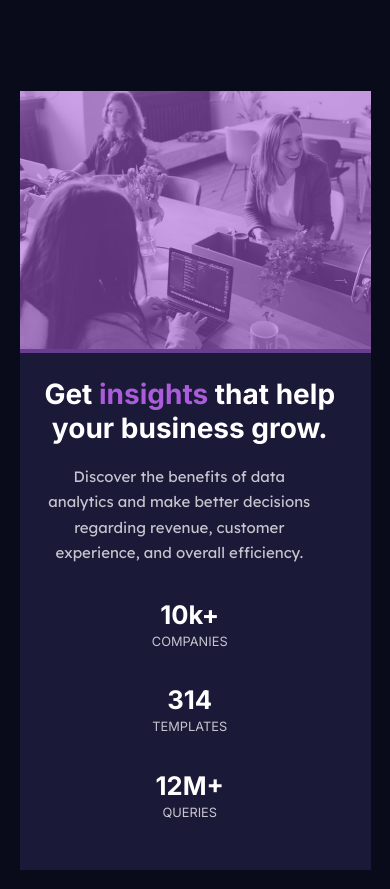
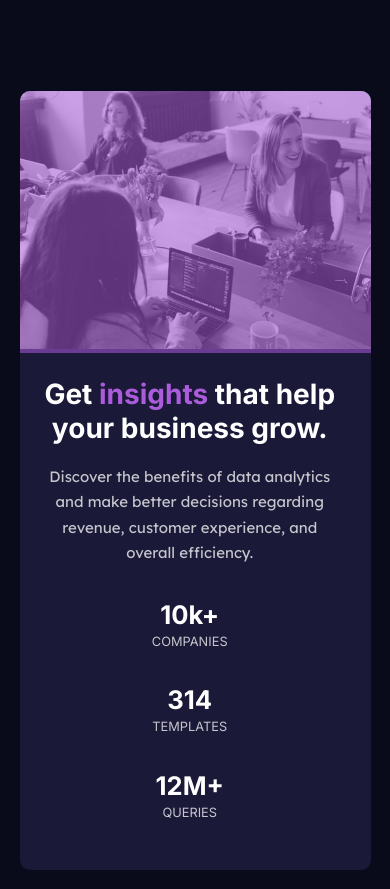
Before and after one commit to MaxTarasevich/stats-preview-card-component, a plain HTML site: page index.html in a window 390 px wide. Drawn offline with Linux system fonts and the light colour scheme.

Commit message:
fix: border radius, padding in mobile desine

```diff
--- a/style.css
+++ b/style.css
@@ -35,6 +35,8 @@ ul{
     max-width: 1100px;
     margin: 12% auto 0;
     background-color: var(--card-bg);
+    border-radius: 10px;
+    overflow: hidden;
 }
 
 .card-content{
@@ -86,6 +88,7 @@ ul{
 .card-image{
   min-width: 48.5%;
   position: relative;
+
 }
 
 .card-image::before{
@@ -127,6 +130,7 @@ ul{
         flex-wrap: nowrap;
         text-align: center;
         margin: 26% auto 0;
+        max-width: 550px;
     }
 
     .card-content-title{
@@ -135,6 +139,10 @@ ul{
 
     .card-content{
         order: 2;
+    }
+
+    .card-content-text{
+        padding: 0;
     }
 
     .card-content-info{
```
